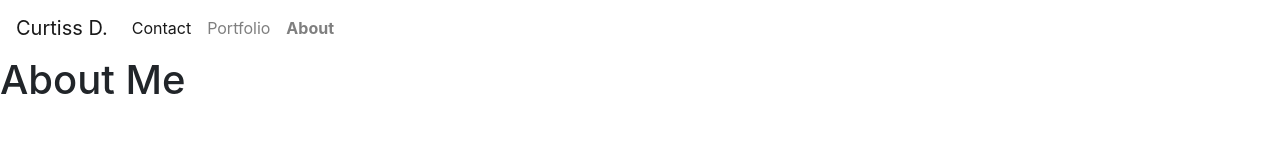
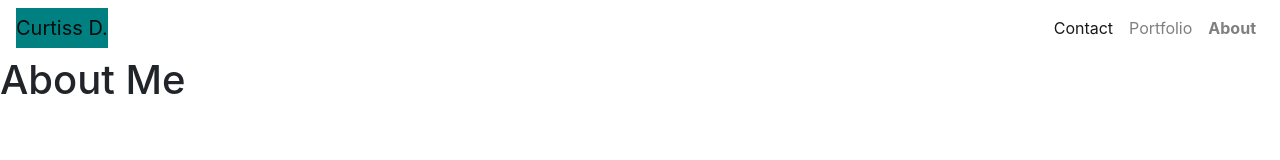
Before and after one commit to CurtissD/Responsive_Portfolio, a plain HTML site: page index.html in a window 1280 px wide. Drawn offline with nearby package versions, Linux system fonts and the light colour scheme.

Commit message:
Nav buttons now float to right

```diff
--- a/index.html
+++ b/index.html
@@ -13,13 +13,13 @@
 <body>
     <!--BS Navbar-->
     <nav class="navbar navbar-expand-lg navbar-light" style="background-color: white;">
-        <a class="navbar-brand" href="#">Curtiss D.</a>
+        <a class="navbar-brand" style="background-color: teal;" href="#">Curtiss D.</a>
         <button class="navbar-toggler" type="button" data-toggle="collapse" data-target="#navbarSupportedContent" aria-controls="navbarSupportedContent" aria-expanded="false" aria-label="Toggle navigation">
           <span class="navbar-toggler-icon"></span>
         </button>
     <!--Navbar_Content-->
         <div class="collapse navbar-collapse" id="navbarSupportedContent">
-          <ul class="navbar-nav mr-auto">
+          <ul class="navbar-nav ml-auto">
             <li class="nav-item active">
               <a class="nav-link" href="Contact.html">Contact<span class="sr-only">(current)</span></a>
             </li>
@@ -32,6 +32,7 @@
           </ul>
         </div>
     </nav>
-<h1 id="index">About Me</h1>
+<h1 id="index">About Me
+</h1>
 </body>
 </html>
```
Also changed, not shown: Contact.html (+2 -2 lines), Portfolio.html (+2 -2 lines).
